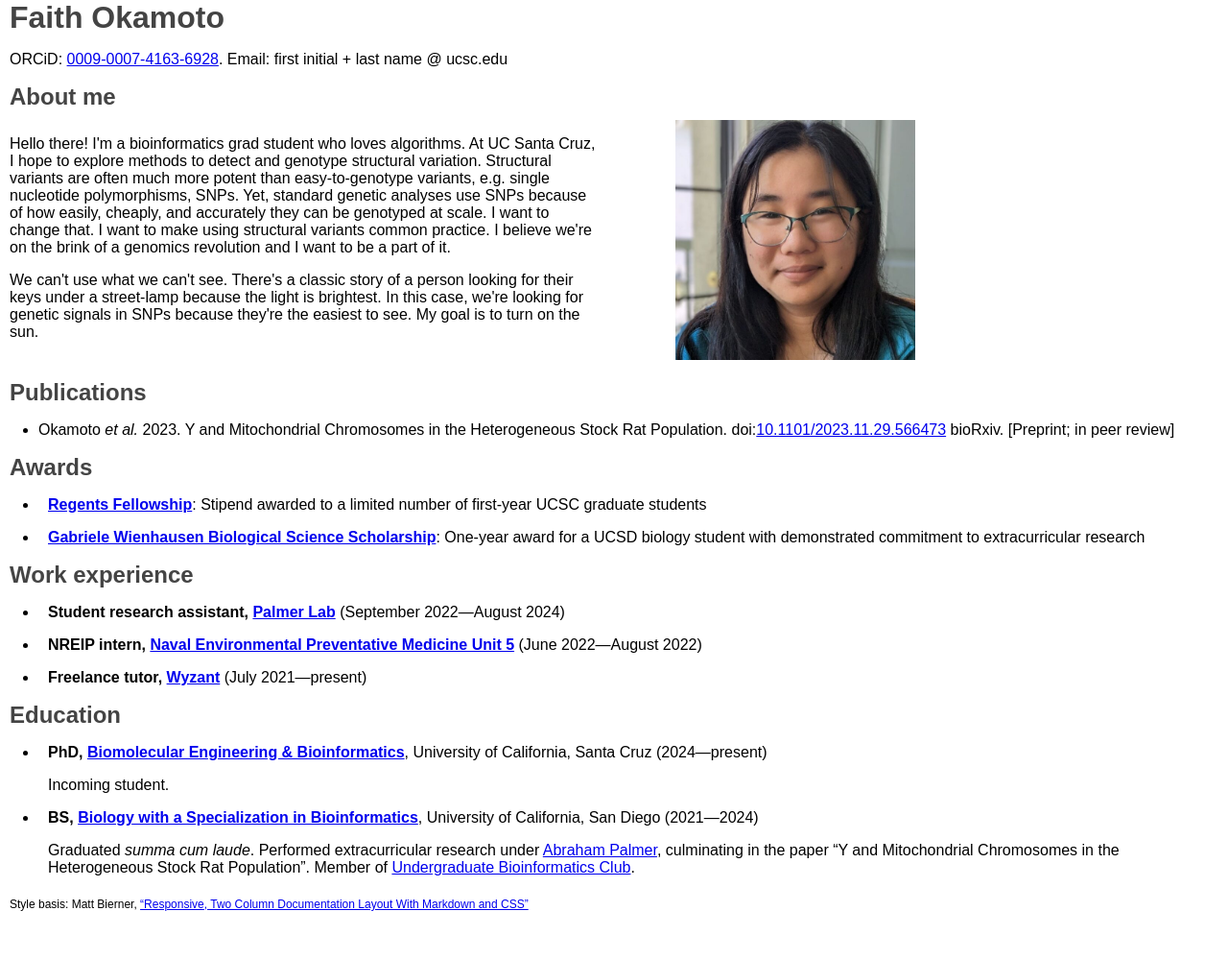
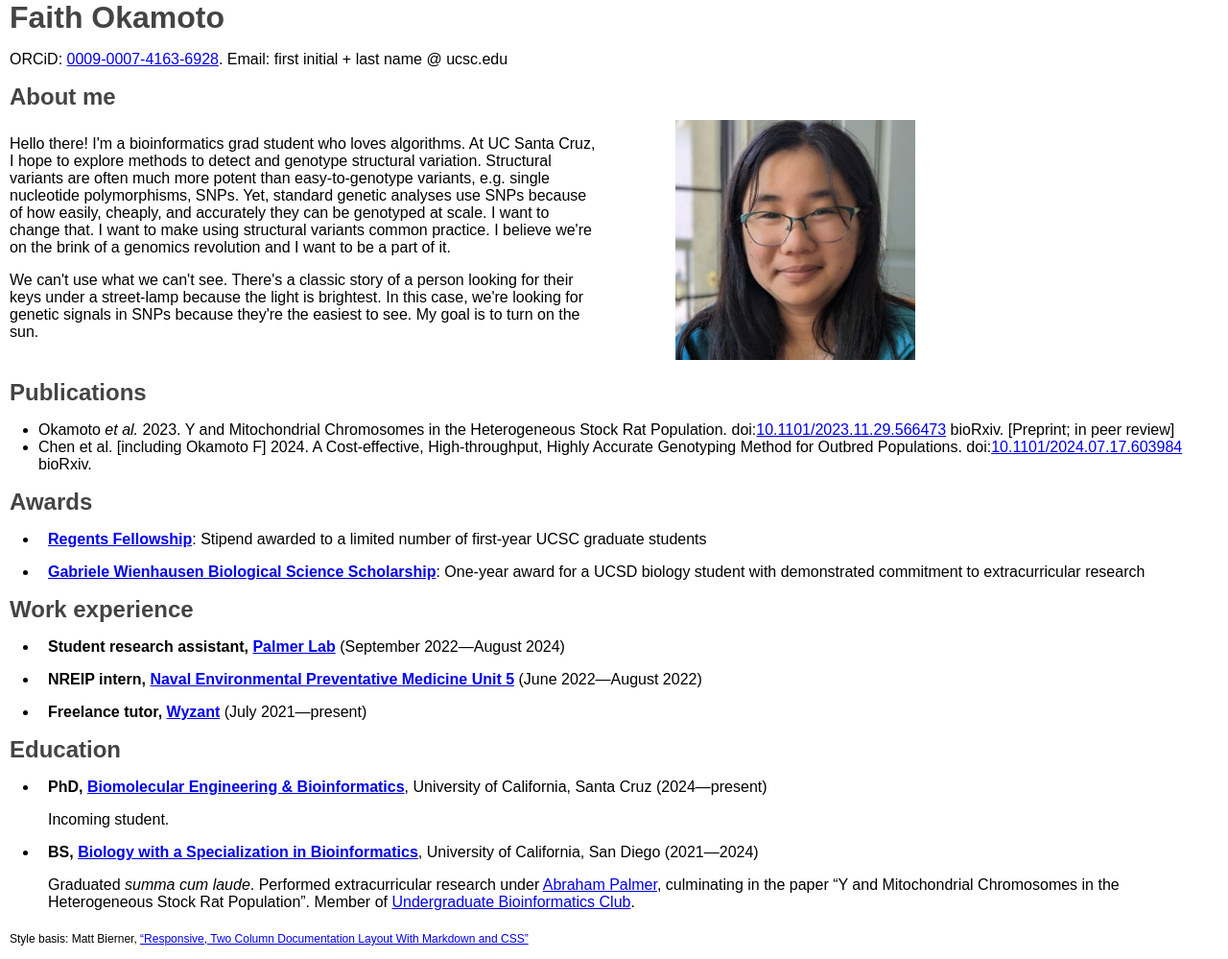
Before and after one commit to Faith-Okamoto-UCSC/Faith-Okamoto-UCSC.github.io, a Jekyll site: the page built from index.md, in a window 1280 px wide. Shown: the whole page at 96% size. Built offline with Jekyll 4.4.1, drawn with Linux system fonts in a browser that asks for light colours; our own code applies the rules of GitHub Pages for plain Markdown files; before the commit the page ends 963 px from its top, so only the background shows below that.

Commit message:
added Den's paper

```diff
--- a/index.md
+++ b/index.md
@@ -39,6 +39,10 @@ goal is to turn on the sun.</p>
 Stock Rat Population.
 doi:[10.1101/2023.11.29.566473](https://doi.org/10.1101/2023.11.29.566473)
 bioRxiv. [Preprint; in peer review]
+- Chen et al. [including Okamoto F] 2024. A Cost-effective, High-throughput,
+Highly Accurate Genotyping Method for Outbred Populations.
+doi:[10.1101/2024.07.17.603984](https://doi.org/10.1101/2024.07.17.603984)
+bioRxiv.
 
 ## Awards
 
```
